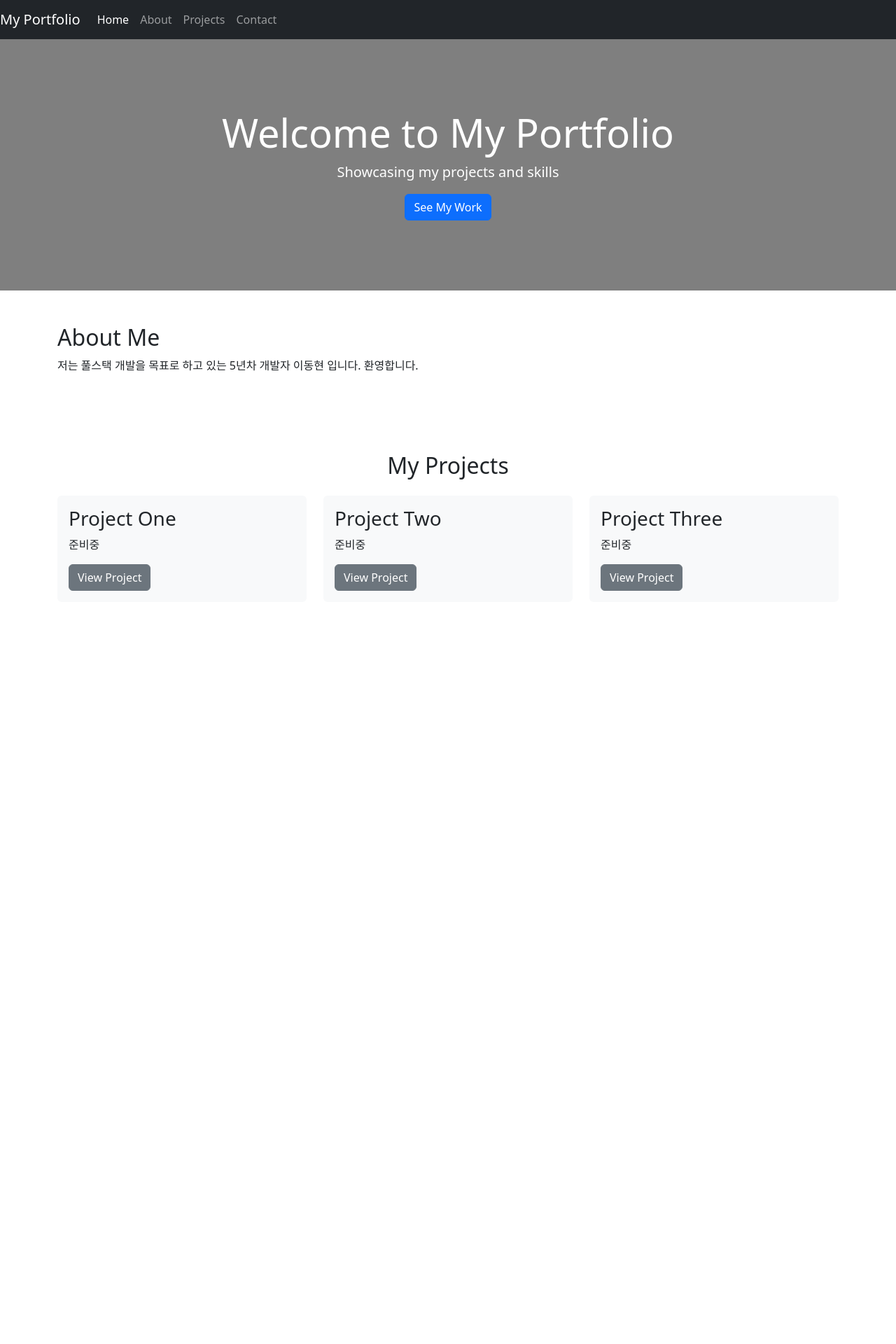
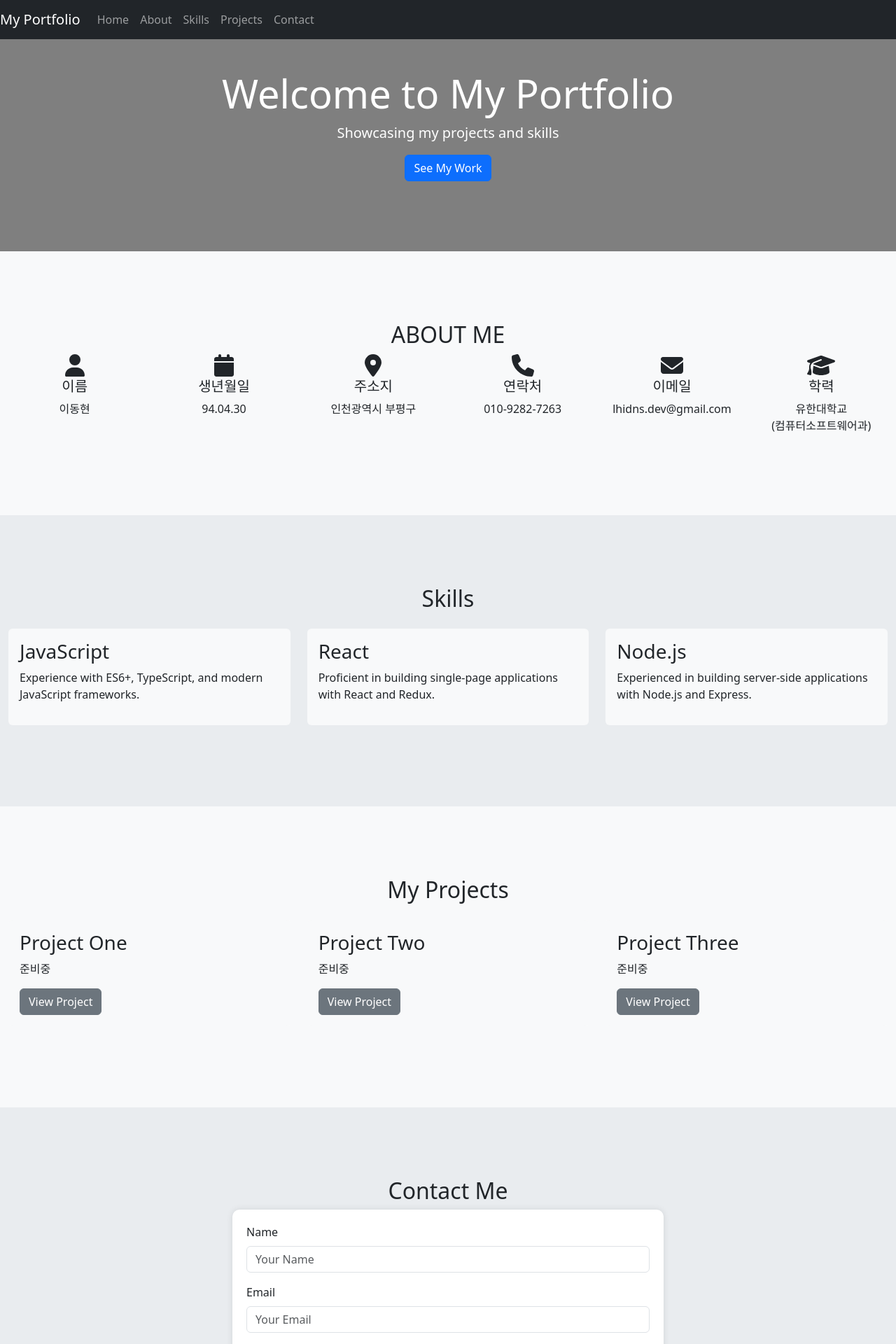
Before and after one commit to honine-code/personal, a React (Create React App) app: page / in a window 1280 px wide. Shown: the top 1920 px of the page at 70% size. Before the commit the page ends 924 px from the top, so only its background shows below. Built offline with nearby package versions, Linux system fonts and the light colour scheme.

Commit message:
Update Home

```diff
--- a/package.json
+++ b/package.json
@@ -3,6 +3,8 @@
   "version": "0.1.0",
   "private": true,
   "dependencies": {
+    "@fortawesome/free-solid-svg-icons": "^6.5.2",
+    "@fortawesome/react-fontawesome": "^0.2.2",
     "@testing-library/jest-dom": "^5.17.0",
     "@testing-library/react": "^13.4.0",
     "@testing-library/user-event": "^13.5.0",
@@ -20,6 +22,7 @@
     "react-router-bootstrap": "^0.26.2",
     "react-router-dom": "^6.23.1",
     "react-scripts": "5.0.1",
+    "react-scroll": "^1.9.0",
     "typescript": "^4.9.5",
     "web-vitals": "^2.1.4"
   },
--- a/src/App.tsx
+++ b/src/App.tsx
@@ -1,6 +1,6 @@
 import React from 'react';
 import { BrowserRouter as Router, Routes, Route } from 'react-router-dom';
-import CustomNavbar from './components/Navbar';
+import CustomNavbar from './components/CustomNavbar';
 import Home from './pages/Home';
 import About from './pages/About';
 import Projects from './pages/Projects';
--- /dev/null
+++ b/src/components/CustomNavbar.tsx
@@ -0,0 +1,33 @@
+import React from 'react';
+import { Navbar, Nav } from 'react-bootstrap';
+import { Link as ScrollLink } from 'react-scroll';
+
+const CustomNavbar: React.FC = () => {
+  return (
+    <Navbar bg="dark" variant="dark" expand="lg" fixed="top">
+      <Navbar.Brand href="#">My Portfolio</Navbar.Brand>
+      <Navbar.Toggle aria-controls="basic-navbar-nav" />
+      <Navbar.Collapse id="basic-navbar-nav">
+        <Nav className="ml-auto">
+          <ScrollLink to="home" smooth={true} duration={500} className="nav-link">
+            Home
+          </ScrollLink>
+          <ScrollLink to="about" smooth={true} duration={500} className="nav-link">
+            About
+          </ScrollLink>
+          <ScrollLink to="skills" smooth={true} duration={500} className="nav-link">
+            Skills
+          </ScrollLink>
+          <ScrollLink to="projects" smooth={true} duration={500} className="nav-link">
+            Projects
+          </ScrollLink>
+          <ScrollLink to="contact" smooth={true} duration={500} className="nav-link">
+            Contact
+          </ScrollLink>
+        </Nav>
+      </Navbar.Collapse>
+    </Navbar>
+  );
+};
+
+export default CustomNavbar;
--- a/src/components/Navbar.tsx
+++ /dev/null
@@ -1,30 +0,0 @@
-import React from 'react';
-import { Navbar, Nav } from 'react-bootstrap';
-import { LinkContainer } from 'react-router-bootstrap';
-
-const CustomNavbar: React.FC = () => {
-    return (
-        <Navbar bg="dark" variant="dark" expand="lg">
-            <Navbar.Brand href="/">My Portfolio</Navbar.Brand>
-            <Navbar.Toggle aria-controls="basic-navbar-nav" />
-            <Navbar.Collapse id="basic-navbar-nav">
-                <Nav className="ml-auto">
-                    <LinkContainer to="/">
-                        <Nav.Link>Home</Nav.Link>
-                    </LinkContainer>
-                    <LinkContainer to="/about">
-                        <Nav.Link>About</Nav.Link>
-                    </LinkContainer>
-                    <LinkContainer to="/projects">
-                        <Nav.Link>Projects</Nav.Link>
-                    </LinkContainer>
-                    <LinkContainer to="/contact">
-                        <Nav.Link>Contact</Nav.Link>
-                    </LinkContainer>
-                </Nav>
-            </Navbar.Collapse>
-        </Navbar>
-    );
-};
-
-export default CustomNavbar;
--- a/src/index.css
+++ b/src/index.css
@@ -1,34 +1,82 @@
+html {
+  scroll-behavior: smooth;
+}
+
 body {
   margin: 0;
-  font-family: -apple-system, BlinkMacSystemFont, 'Segoe UI', 'Roboto', 'Oxygen',
-    'Ubuntu', 'Cantarell', 'Fira Sans', 'Droid Sans', 'Helvetica Neue',
-    sans-serif;
-  -webkit-font-smoothing: antialiased;
-  -moz-osx-font-smoothing: grayscale;
-}
-
-code {
-  font-family: source-code-pro, Menlo, Monaco, Consolas, 'Courier New',
-    monospace;
+  padding: 0;
 }
 
 .hero-section {
+  /*background-image: url('/images/hero-image.jpg');*/
   background-size: cover;
   background-position: center;
   color: white;
   text-align: center;
   padding: 100px 0;
+  position: relative;
+  margin: 0;
 }
 
-.about-section img {
-  max-width: 100%;
-  height: auto;
+.hero-section::before {
+  content: '';
+  position: absolute;
+  top: 0;
+  left: 0;
+  width: 100%;
+  height: 100%;
+  background: rgba(0, 0, 0, 0.5); /* 어두운 오버레이 */
+  z-index: 1;
 }
 
-.project-card {
+.hero-section > .container-fluid {
+  position: relative;
+  z-index: 2;
+}
+
+.about-section {
+  background-color: #f8f9fa;
+  padding: 100px 0;
+  margin: 0;
+}
+
+.skills-section {
+  background-color: #e9ecef;
+  padding: 100px 0;
+  margin: 0;
+}
+
+.project-card, .skill-card {
   transition: transform 0.2s;
 }
 
-.project-card:hover {
+.project-card:hover, .skill-card:hover {
   transform: translateY(-10px);
 }
+
+.projects-section {
+  background-color: #f8f9fa;
+  padding: 100px 0;
+  margin: 0;
+}
+
+.contact-section {
+  background-color: #e9ecef;
+  padding: 100px 0;
+  margin: 0;
+}
+
+.contact-section form {
+  background-color: white;
+  padding: 20px;
+  border-radius: 10px;
+  box-shadow: 0 0 10px rgba(0, 0, 0, 0.1);
+}
+
+.skill-card {
+  transition: transform 0.2s;
+}
+
+.skill-card:hover {
+  transform: translateY(-10px);
+}
--- a/src/pages/Home.tsx
+++ b/src/pages/Home.tsx
@@ -1,65 +1,134 @@
 import React from 'react';
 import { Container, Row, Col, Button } from 'react-bootstrap';
-import { Link } from 'react-router-dom';
+import { Link } from 'react-scroll';
+import { FontAwesomeIcon } from '@fortawesome/react-fontawesome';
+import { faUser, faCalendar, faMapMarkerAlt, faPhone, faEnvelope, faGraduationCap } from '@fortawesome/free-solid-svg-icons';
 import './Home.css';
 
 const Home: React.FC = () => {
   return (
     <div>
       {/* Hero Section */}
-            <div className="hero-section text-white text-center">
-                <Container>
+      <div className="hero-section text-white text-center" id="home">
+        <Container fluid>
           <h1 className="display-4">Welcome to My Portfolio</h1>
           <p className="lead">Showcasing my projects and skills</p>
-                    <Button variant="primary" href="#projects">See My Work</Button>
+          <Link to="projects" smooth={true} duration={500}>
+            <Button variant="primary">See My Work</Button>
+          </Link>
         </Container>
       </div>
 
       {/* About Section */}
-            <Container className="about-section py-5">
+      <Container fluid className="about-section" id="about">
+        <h2 className="text-center">ABOUT ME</h2>
+        <Row className="justify-content-center">
+          <Col md={2} className="text-center">
+            <FontAwesomeIcon icon={faUser} size="2x" />
+            <h5>이름</h5>
+            <p>이동현</p>
+          </Col>
+          <Col md={2} className="text-center">
+            <FontAwesomeIcon icon={faCalendar} size="2x" />
+            <h5>생년월일</h5>
+            <p>94.04.30</p>
+          </Col>
+          <Col md={2} className="text-center">
+            <FontAwesomeIcon icon={faMapMarkerAlt} size="2x" />
+            <h5>주소지</h5>
+            <p>인천광역시 부평구</p>
+          </Col>
+          <Col md={2} className="text-center">
+            <FontAwesomeIcon icon={faPhone} size="2x" />
+            <h5>연락처</h5>
+            <p>010-9282-7263</p>
+          </Col>
+          <Col md={2} className="text-center">
+            <FontAwesomeIcon icon={faEnvelope} size="2x" />
+            <h5>이메일</h5>
+            <p>lhidns.dev@gmail.com</p>
+          </Col>
+          <Col md={2} className="text-center">
+            <FontAwesomeIcon icon={faGraduationCap} size="2x" />
+            <h5>학력</h5>
+            <p>유한대학교<br /> (컴퓨터소프트웨어과)</p>
+          </Col>
+        </Row>
+      </Container>
+
+      {/* Skills Section */}
+      <Container fluid className="skills-section" id="skills">
+        <h2 className="text-center">Skills</h2>
         <Row>
-                    <Col md={6}>
-                        <h2>About Me</h2>
-                        <p>
-                            저는 풀스택 개발을 목표로 하고 있는 5년차 개발자 이동현 입니다. 환영합니다.
-                        </p>
+          <Col md={4} className="my-3">
+            <div className="skill-card p-3 bg-light rounded">
+              <h3>JavaScript</h3>
+              <p>Experience with ES6+, TypeScript, and modern JavaScript frameworks.</p>
+            </div>
           </Col>
-                    <Col md={6}>
-                        {/*<img src="/images/profile.jpg" alt="Profile" className="img-fluid rounded-circle" />*/}
+          <Col md={4} className="my-3">
+            <div className="skill-card p-3 bg-light rounded">
+              <h3>React</h3>
+              <p>Proficient in building single-page applications with React and Redux.</p>
+            </div>
+          </Col>
+          <Col md={4} className="my-3">
+            <div className="skill-card p-3 bg-light rounded">
+              <h3>Node.js</h3>
+              <p>Experienced in building server-side applications with Node.js and Express.</p>
+            </div>
           </Col>
         </Row>
       </Container>
 
       {/* Projects Section */}
-            <Container className="projects-section py-5" id="projects">
+      <Container fluid className="projects-section" id="projects">
         <h2 className="text-center">My Projects</h2>
         <Row>
           <Col md={4} className="my-3">
             <div className="project-card p-3 bg-light rounded">
               <h3>Project One</h3>
               <p>준비중</p>
-                            <Link to="/projects/1">
-                                <Button variant="secondary">View Project</Button>
-                            </Link>
+              <Button variant="secondary" href="#">View Project</Button>
             </div>
           </Col>
           <Col md={4} className="my-3">
             <div className="project-card p-3 bg-light rounded">
               <h3>Project Two</h3>
               <p>준비중</p>
-                            <Link to="/projects/2">
-                                <Button variant="secondary">View Project</Button>
-                            </Link>
+              <Button variant="secondary" href="#">View Project</Button>
             </div>
           </Col>
           <Col md={4} className="my-3">
             <div className="project-card p-3 bg-light rounded">
               <h3>Project Three</h3>
               <p>준비중</p>
-                            <Link to="/projects/3">
-                                <Button variant="secondary">View Project</Button>
-                            </Link>
+              <Button variant="secondary" href="#">View Project</Button>
             </div>
+          </Col>
+        </Row>
+      </Container>
+
+      {/* Contact Section */}
+      <Container fluid className="contact-section" id="contact">
+        <h2 className="text-center">Contact Me</h2>
+        <Row className="justify-content-center">
+          <Col md={6}>
+            <form>
+              <div className="mb-3">
+                <label htmlFor="name" className="form-label">Name</label>
+                <input type="text" className="form-control" id="name" placeholder="Your Name" />
+              </div>
+              <div className="mb-3">
+                <label htmlFor="email" className="form-label">Email</label>
+                <input type="email" className="form-control" id="email" placeholder="Your Email" />
+              </div>
+              <div className="mb-3">
+                <label htmlFor="message" className="form-label">Message</label>
+                <textarea className="form-control" id="message" rows={3} placeholder="Your Message"></textarea>
+              </div>
+              <Button variant="primary" type="submit">Send</Button>
+            </form>
           </Col>
         </Row>
       </Container>
```
Also changed, not shown: src/types/react-scroll.d.ts (added, +29 -0 lines), 1 other file (tests, documents, lock files or other folders). Lines whose indentation alone changed are shown as unchanged.
